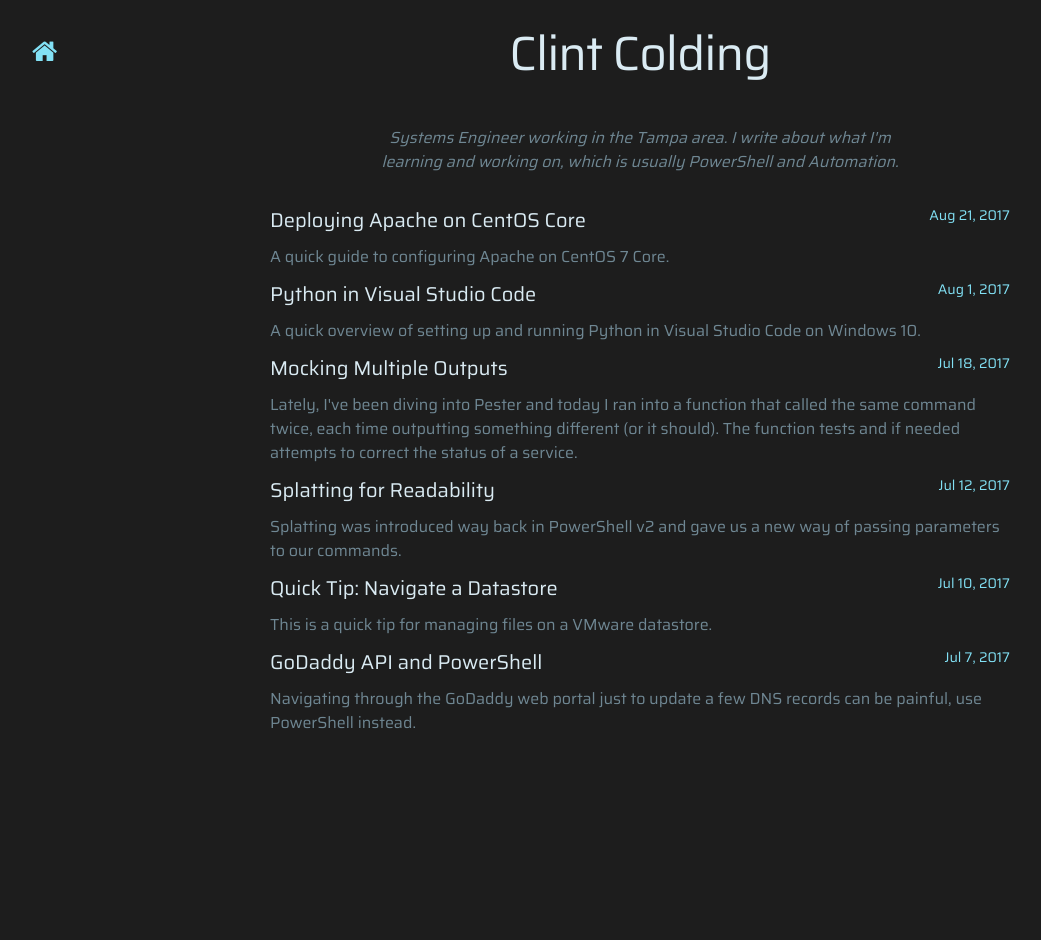
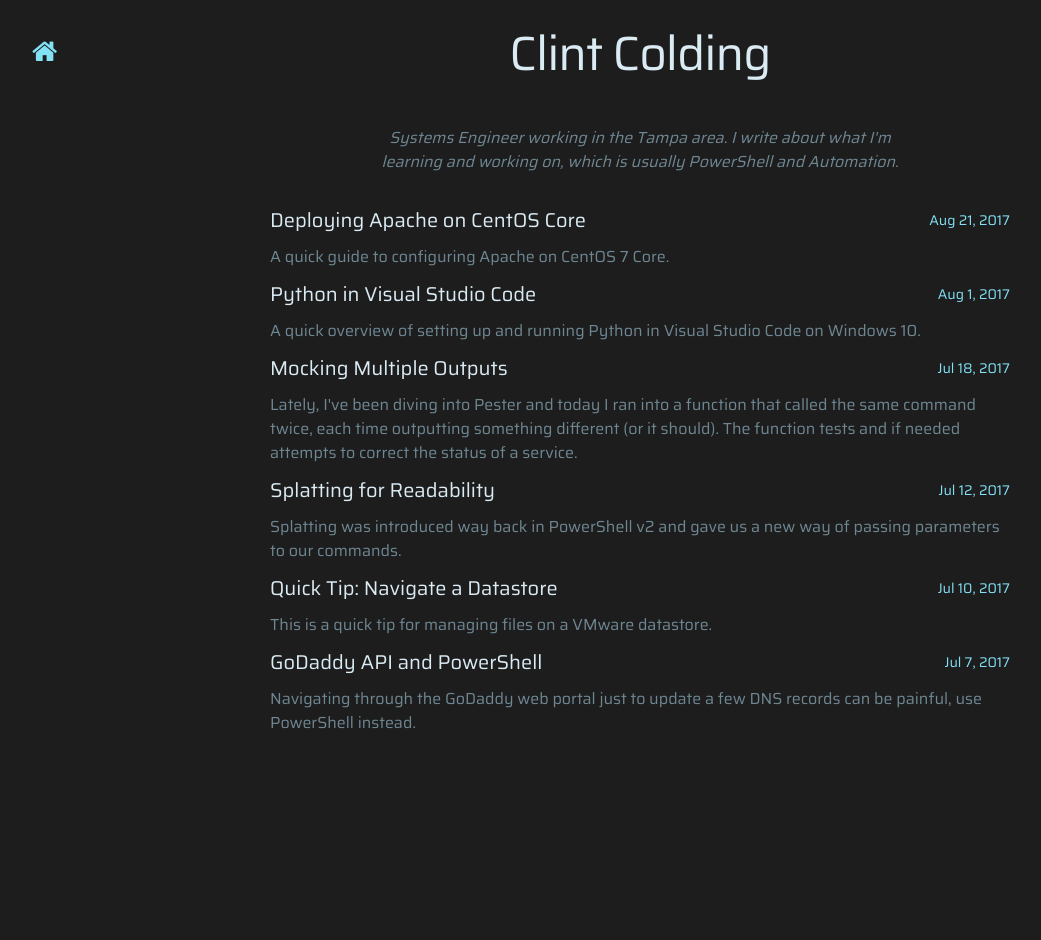
Before and after one commit to clintcolding/clintcolding.github.io, a Jekyll site: the page built from index.md, in a window 1280 px wide. Shown: the whole page, without its empty margins (0-1041 px from the left). Built offline with Jekyll 4.4.1, drawn with Linux system fonts in a browser that asks for light colours.

Commit message:
Added meta padding top

```diff
--- a/_sass/minima/_layout.scss
+++ b/_sass/minima/_layout.scss
@@ -189,6 +189,7 @@
   display: block;
   float: right;
   color: $accent-color;
+  padding-top: .35rem;
 }
 
 .excerpt {
```
